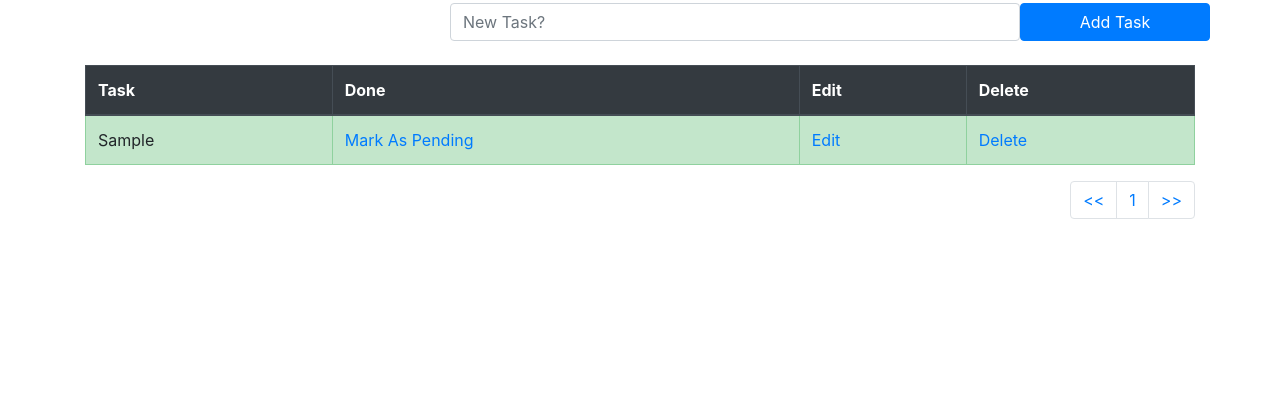
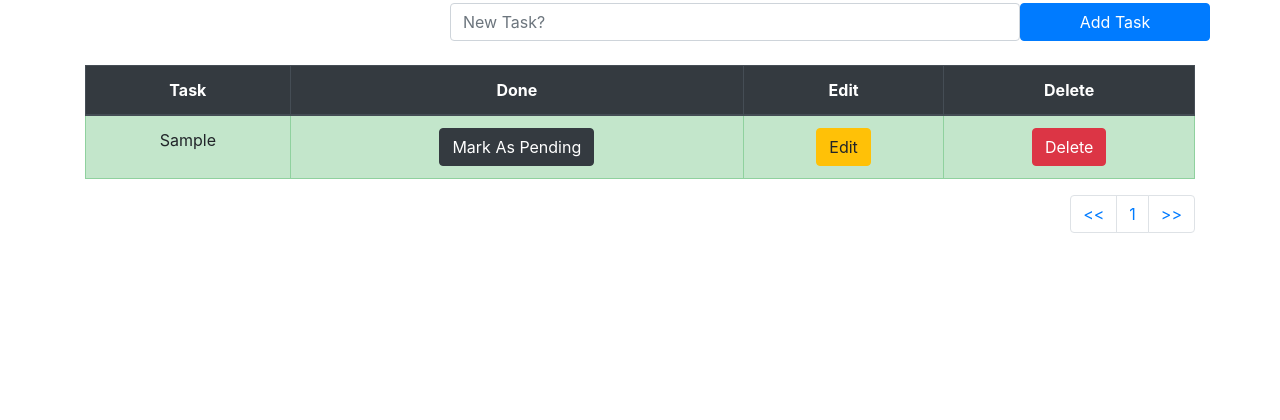
Before and after one commit to yosoycentli/taskmate, a Django app: page /todolist/ in a window 1280 px wide. Shown: the part 347-767 px from the top of the page. Run offline with Django 4.2, Linux system fonts and the light colour scheme; tables that the repository leaves empty hold one stand-in row (values such as "Sample post").

Commit message:
[ADD] Fixing Task Page Design – 1 - Add buttons and center the table content

```diff
--- a/taskmate/todolist_app/templates/todolist.html
+++ b/taskmate/todolist_app/templates/todolist.html
@@ -27,7 +27,7 @@
     </form>
 
     </br>
-        <table class="table table-bordered">
+        <table class="table table-bordered text-center">
             <thead class="thead-dark">
                 <tr>
                     <th scope="col">Task</th>
@@ -42,16 +42,16 @@
                     {% if obj.done %}
                         <tr class="table-success">
                             <td>{{ obj.task }}</td>
-                            <td><a href="{% url 'pending_task' obj.id %}">Mark As Pending</a></td>
-                            <td><a href="{% url 'edit_task' obj.id %}">Edit</a></td>
-                            <td><a href="{% url 'delete_task' obj.id %}">Delete</a></td>
+                            <td><a href="{% url 'pending_task' obj.id %}"><button type="button" class="btn btn-dark">Mark As Pending</button></a></td>
+                            <td><a href="{% url 'edit_task' obj.id %}"><button type="button" class="btn btn-warning">Edit</button></a></td>
+                            <td><a href="{% url 'delete_task' obj.id %}"><button type="button" class="btn btn-danger">Delete</button></a></td>
                         </tr>
                         {% else %}
                             <tr>
                                 <td>{{ obj.task }}</td>
-                                <td><a href="{% url 'complete_task' obj.id %}">Mark As Completed</a></td>
-                                <td><a href="{% url 'edit_task' obj.id %}">Edit</a></td>
-                                <td><a href="{% url 'delete_task' obj.id %}">Delete</a></td>
+                                <td><a href="{% url 'complete_task' obj.id %}"><button type="button" class="btn btn-dark">Mark As Completed</button></a></td>
+                                <td><a href="{% url 'edit_task' obj.id %}"><button type="button" class="btn btn-warning">Edit</button></a></td>
+                                <td><a href="{% url 'delete_task' obj.id %}"><button type="button" class="btn btn-danger">Delete</button></a></td>
                             </tr>
                     {% endif %}
                 {% endfor %}
```
